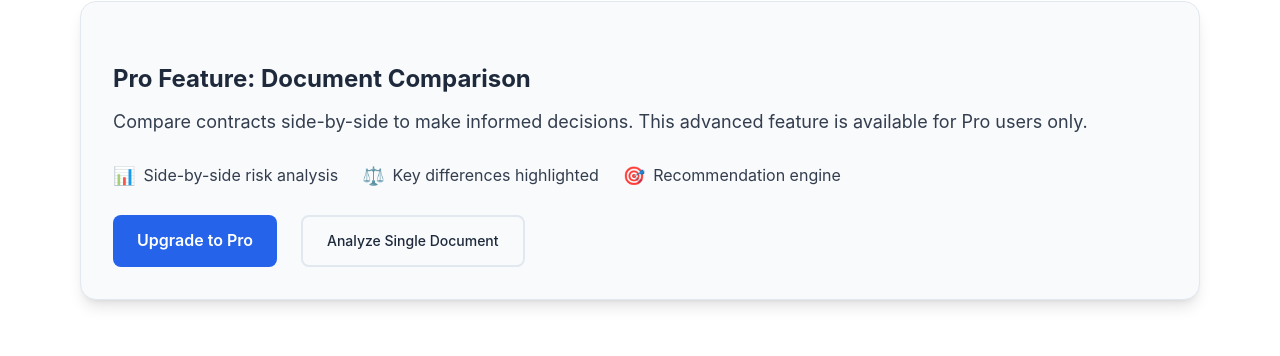
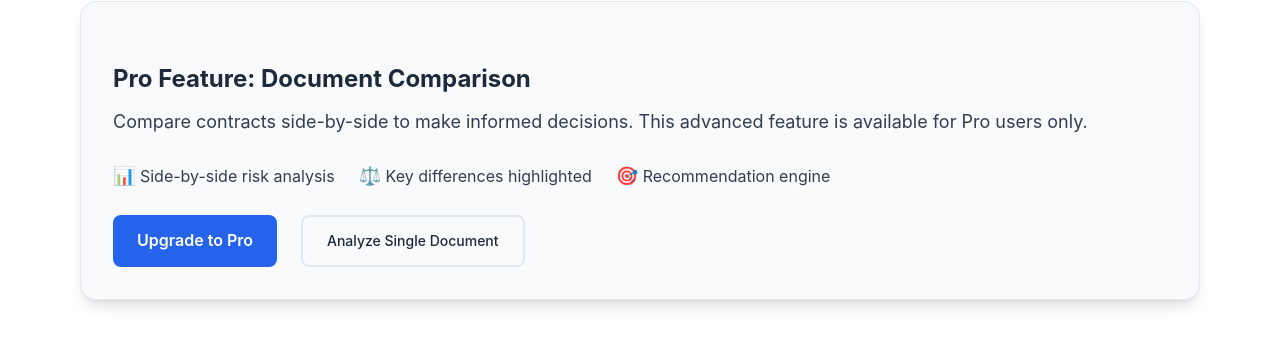
Before and after one commit to gunaedkhan-art/fineprint-simplifier, a FastAPI app: page /compare in a window 1280 px wide. Shown: the part 405-761 px from the top of the page. Run offline with FastAPI, Linux system fonts and the light colour scheme.

Commit message:
Fix benefits formatting in analysis page
- Remove flex display from .benefit-item CSS class
- Benefits findings now display on separate lines like risks
- Finding text, page number, and benefit score are now properly separated
- Consistent formatting between risks and benefits sections

```diff
--- a/static/style.css
+++ b/static/style.css
@@ -3260,9 +3260,6 @@ h1.logo {
 }
 
 .benefit-item {
-    display: flex;
-    align-items: center;
-    gap: var(--space-2);
     font-size: var(--font-size-base);
     opacity: 0.9;
 }
```
